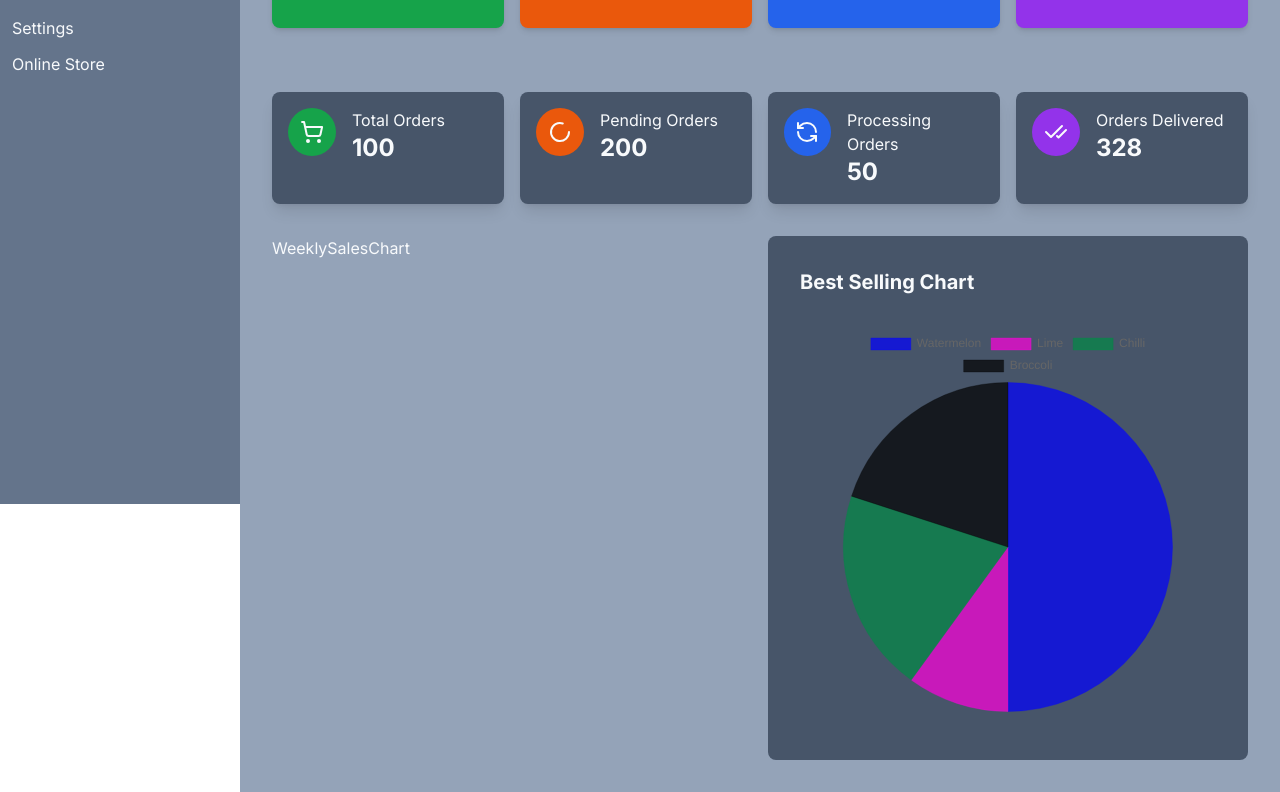
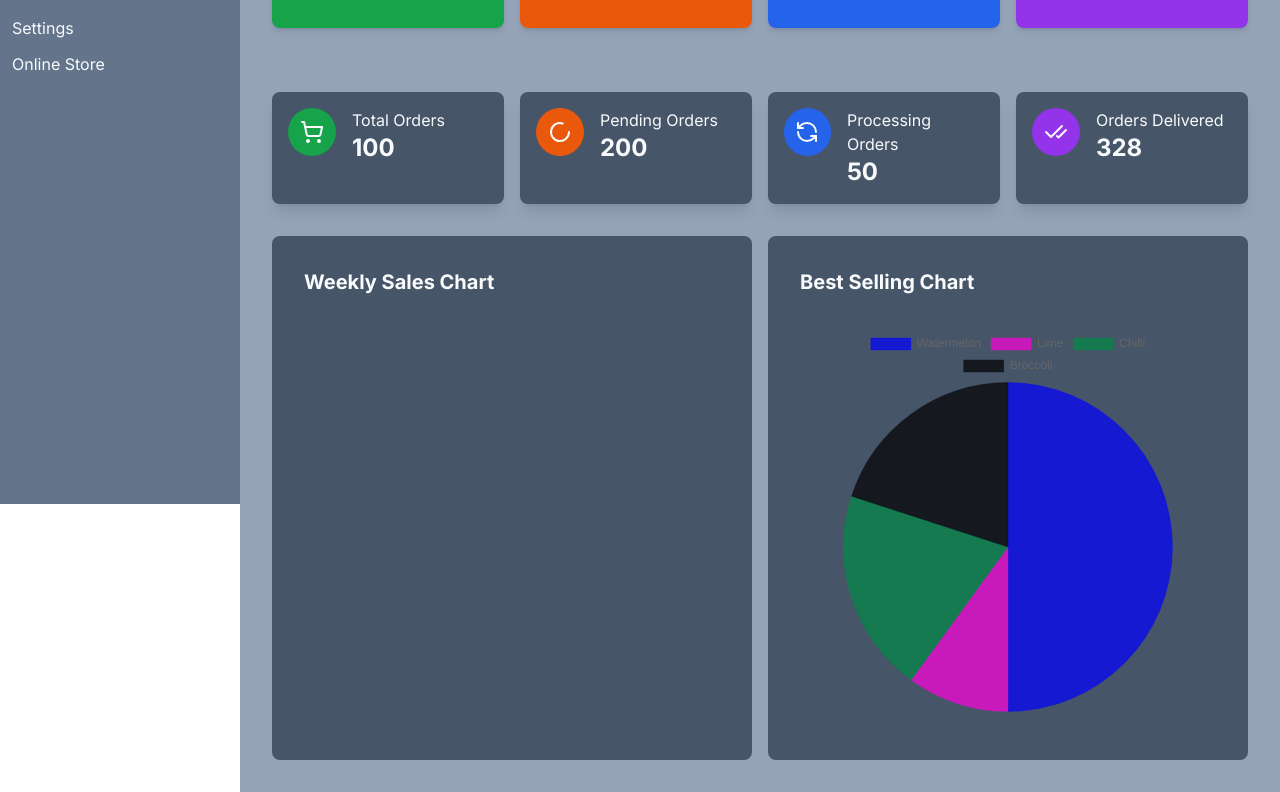
Before and after one commit to skazimhasani/Vendo-Square, a Next.js app: page /dashboard in a window 1280 px wide. Shown: the part 296-1088 px from the top of the page. Built offline with nearby package versions, Linux system fonts and the light colour scheme.

Commit message:
Weekly Chart Start

```diff
--- a/components/backoffice/weeklysaleschart.jsx
+++ b/components/backoffice/weeklysaleschart.jsx
@@ -2,6 +2,12 @@ import React from 'react'
 
 export default function WeeklySalesChart() {
   return (
-    <div>WeeklySalesChart</div>
+    <div className="bg-slate-600 p-8 rounded-lg">
+      <h2 className='text-xl font-bold mb-4'>Weekly Sales Chart</h2>
+      <div className='p-4'>
+        {/* Tabs */}
+        {/* Content to display */}
+      </div>
+    </div>
   )
 }
```
